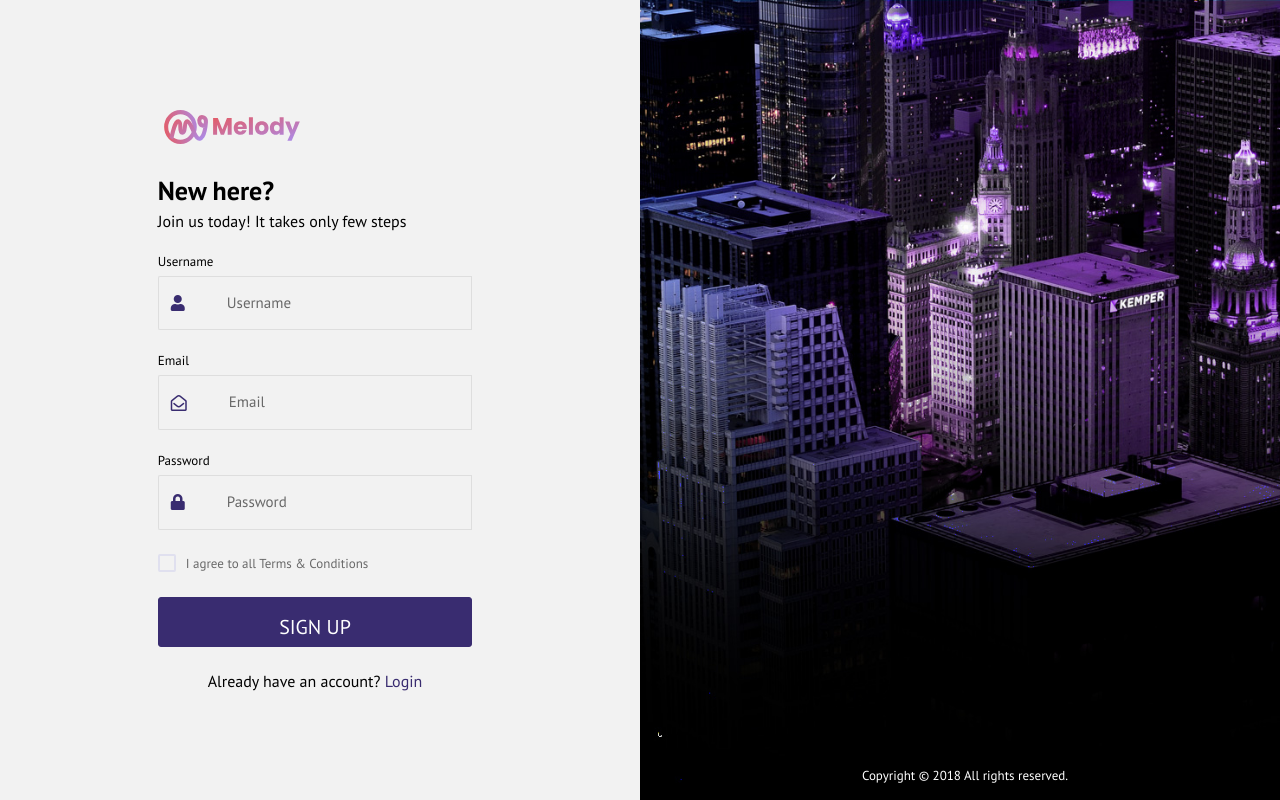
After one commit to harisnaseer24/2509B1-php, a PHP site: page /ecommerce/Admin/signup.php in a window 1280 px wide. The commit adds this page. Run offline with PHP 8.4, Linux system fonts and the light colour scheme; some libraries are stand-ins or nearby versions.

Commit message:
signup + login done

```diff
--- a/ecommerce/Admin/addproduct.php
+++ b/ecommerce/Admin/addproduct.php
@@ -5,8 +5,6 @@
 
 $getCategoriesQuery = "SELECT * FROM `categories`";
 $getCategoryResult = mysqli_query($conn,$getCategoriesQuery);
-
-
 
  ?>
      <!-- partial -->
--- /dev/null
+++ b/ecommerce/Admin/signup.php
@@ -0,0 +1,160 @@
+
+<!DOCTYPE html>
+<html lang="en">
+
+
+<!-- Mirrored from www.urbanui.com/melody/template/pages/samples/register-2.html by HTTrack Website Copier/3.x [XR&CO'2014], Sat, 15 Sep 2018 06:08:54 GMT -->
+<head>
+  <!-- Required meta tags -->
+  <meta charset="utf-8">
+  <meta name="viewport" content="width=device-width, initial-scale=1, shrink-to-fit=no">
+  <title>Melody Admin</title>
+  <!-- plugins:css -->
+  <link rel="stylesheet" href="./vendors/iconfonts/font-awesome/css/all.min.css">
+  <link rel="stylesheet" href="./vendors/css/vendor.bundle.base.css">
+  <link rel="stylesheet" href="./vendors/css/vendor.bundle.addons.css">
+  <!-- endinject -->
+  <!-- plugin css for this page -->
+  <!-- End plugin css for this page -->
+  <!-- inject:css -->
+  <link rel="stylesheet" href="./css/style.css">
+  <!-- endinject -->
+  <link rel="shortcut icon" href="./images/favicon.png" />
+</head>
+
+<body>
+  <div class="container-scroller">
+    <div class="container-fluid page-body-wrapper full-page-wrapper">
+      <div class="content-wrapper d-flex align-items-stretch auth auth-img-bg">
+        <div class="row flex-grow">
+          <div class="col-lg-6 d-flex align-items-center justify-content-center">
+            <div class="auth-form-transparent text-left p-3">
+              <div class="brand-logo">
+                <img src="./images/logo.svg" alt="logo">
+              </div>
+              <h4>New here?</h4>
+              <h6 class="font-weight-light">Join us today! It takes only few steps</h6>
+              <form class="pt-3" method="post">
+                <div class="form-group">
+                  <label>Username</label>
+                  <div class="input-group">
+                    <div class="input-group-prepend bg-transparent">
+                      <span class="input-group-text bg-transparent border-right-0">
+                        <i class="fa fa-user text-primary"></i>
+                      </span>
+                    </div>
+                    <input type="text"name="username" required class="form-control form-control-lg border-left-0" placeholder="Username">
+                  </div>
+                </div>
+                <div class="form-group">
+                  <label>Email</label>
+                  <div class="input-group">
+                    <div class="input-group-prepend bg-transparent">
+                      <span class="input-group-text bg-transparent border-right-0">
+                        <i class="far fa-envelope-open text-primary"></i>
+                      </span>
+                    </div>
+                    <input type="email" name="email" required class="form-control form-control-lg border-left-0" placeholder="Email">
+                  </div>
+                </div>
+
+                <div class="form-group">
+                  <label>Password</label>
+                  <div class="input-group">
+                    <div class="input-group-prepend bg-transparent">
+                      <span class="input-group-text bg-transparent border-right-0">
+                        <i class="fa fa-lock text-primary"></i>
+                      </span>
+                    </div>
+                    <input type="password" name="password" required class="form-control form-control-lg border-left-0" id="exampleInputPassword" placeholder="Password">
+                  </div>
+                </div>
+                <div class="mb-4">
+                  <div class="form-check">
+                    <label class="form-check-label text-muted">
+                      <input type="checkbox" class="form-check-input" required>
+                      I agree to all Terms & Conditions
+                    </label>
+                  </div>
+                </div>
+                <div class="mt-3">
+                  <input type="submit" name ="signup" class="btn btn-block btn-primary btn-lg font-weight-medium auth-form-btn" value="SIGN UP" >
+                </div>
+                <div class="text-center mt-4 font-weight-light">
+                  Already have an account? <a href="login.php" class="text-primary">Login</a>
+                </div>
+              </form>
+            </div>
+          </div>
+          <div class="col-lg-6 register-half-bg d-flex flex-row">
+            <p class="text-white font-weight-medium text-center flex-grow align-self-end">Copyright &copy; 2018  All rights reserved.</p>
+          </div>
+        </div>
+      </div>
+      <!-- content-wrapper ends -->
+    </div>
+    <!-- page-body-wrapper ends -->
+  </div>
+  <!-- container-scroller -->
+  <!-- plugins:js -->
+  <script src="./vendors/js/vendor.bundle.base.js"></script>
+  <script src="./vendors/js/vendor.bundle.addons.js"></script>
+  <!-- endinject -->
+  <!-- inject:js -->
+  <script src="./js/off-canvas.js"></script>
+  <script src="./js/hoverable-collapse.js"></script>
+  <script src="./js/misc.js"></script>
+  <script src="./js/settings.js"></script>
+  <script src="./js/todolist.js"></script>
+  <!-- endinject -->
+</body>
+
+
+<!-- Mirrored from www.urbanui.com/melody/template/pages/samples/register-2.html by HTTrack Website Copier/3.x [XR&CO'2014], Sat, 15 Sep 2018 06:08:54 GMT -->
+</html>
+
+<?php
+
+if(isset($_POST['signup'])){
+
+@require_once('../config/connection.php');
+
+$username= htmlspecialchars($_POST['username']);;
+$email= htmlspecialchars($_POST['email']);
+$password= htmlspecialchars($_POST['password']);
+
+$hashpassword= password_hash($password, PASSWORD_BCRYPT);
+
+
+// checking whether user is already registered or not
+$checkUser="SELECT * from users WHERE email = '$email'";
+$checkUserResult= mysqli_query ($conn, $checkUser);
+if(mysqli_num_rows($checkUserResult) > 0){
+
+
+  echo "<script>alert('User Already Registered. Please login')
+  window.location.href='./login.php'  ;</script>";
+
+
+}else{
+  $addUser= "INSERT INTO `users`( `username`, `email`, `password`) VALUES ('$username','$email','$hashpassword')";
+$result = mysqli_query($conn, $addUser);
+if ($result) {
+  echo "<script>alert('User Registered Successfully')
+  window.location.href='./login.php'
+
+  ;</script>";
+
+} else {
+
+  echo "<script>alert('Failed to register user right now..!')
+  ;</script>";
+
+}
+
+}
+
+}
+
+
+?>
```
Also changed, not shown: ecommerce/Admin/login.php (added, +153 -0 lines).
